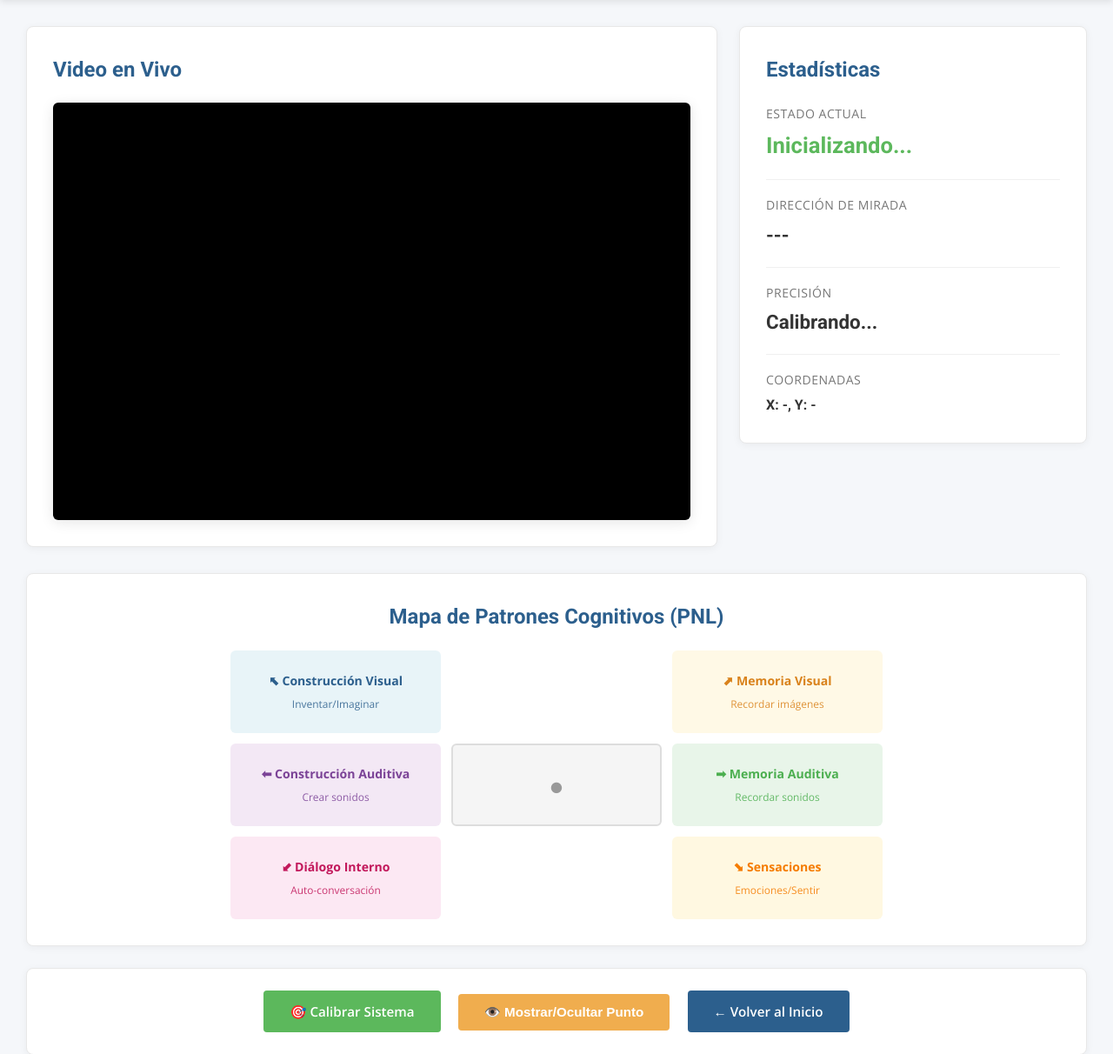
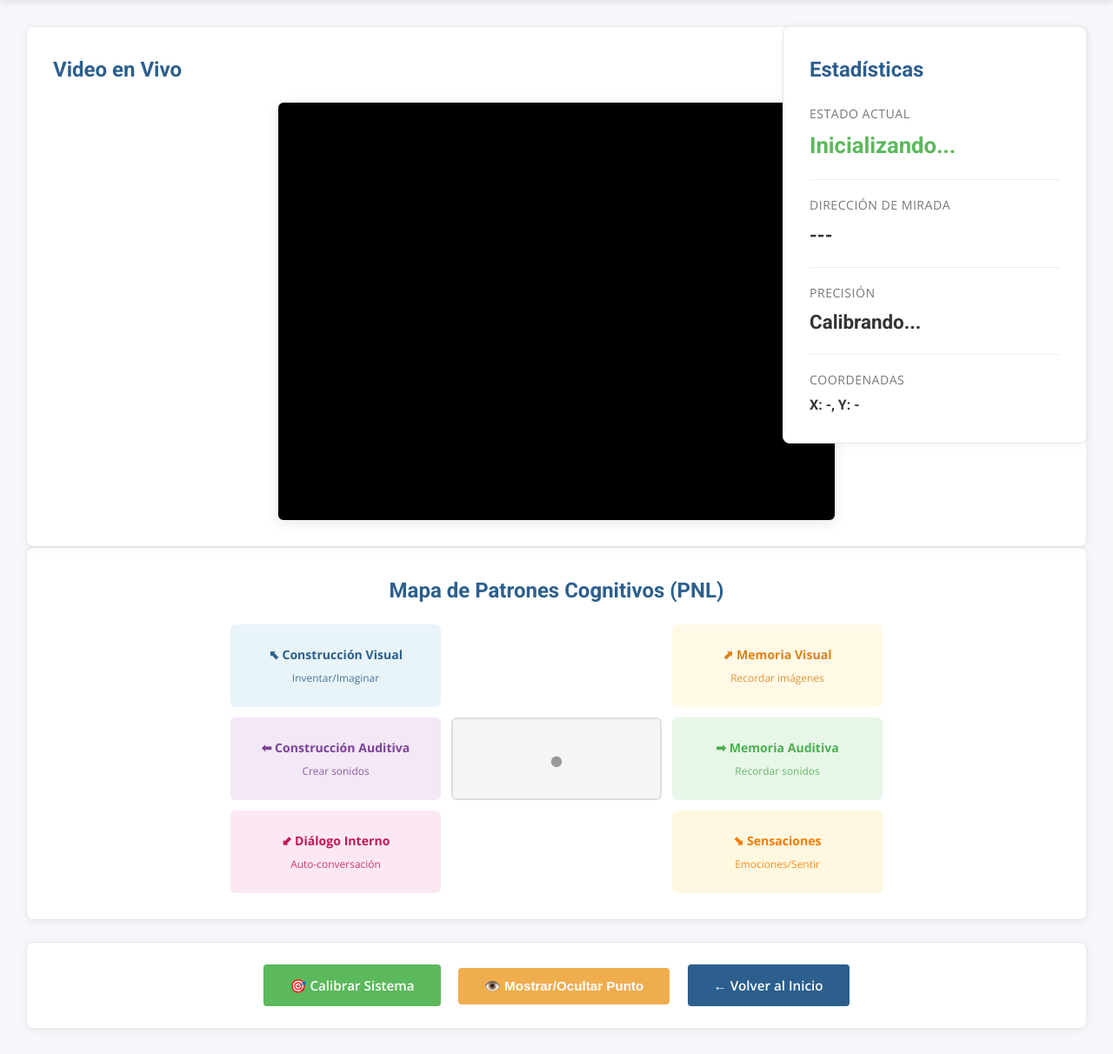
Before and after one commit to asael2/liderame, a Flask app: page /gaze in a window 1280 px wide. Shown: the part 170-1382 px from the top of the page at 87% size. Run offline with Flask 3, Linux system fonts and the light colour scheme; some libraries are stand-ins or nearby versions.

Commit message:
Change video size

```diff
--- a/templates/gaze.html
+++ b/templates/gaze.html
@@ -80,12 +80,16 @@
         }
 
         /* Video Section */
+        .videoArea{
+            position: relative;
+        }
         .video-section {
             background: white;
             border-radius: 8px;
             padding: 30px;
             box-shadow: 0 2px 10px rgba(0,0,0,0.05);
             border: 1px solid #e8e8e8;
+            position: relative;
         }
 
         .video-section h2 {
@@ -104,6 +108,8 @@
             box-shadow: 0 3px 15px rgba(0,0,0,0.1);
             overflow: hidden;
             min-height: 480px;
+            max-width: 640px;
+            margin: auto;
         }
 
         #webgazerVideoFeed {
@@ -142,6 +148,10 @@
             box-shadow: 0 2px 10px rgba(0,0,0,0.05);
             border: 1px solid #e8e8e8;
             height: fit-content;
+            position: absolute;
+            width: 350px;
+            top: 0;
+            right: 0;
         }
 
         .stats-panel h2 {
@@ -397,7 +407,7 @@
         <div id="statusMessage" class="status-message"></div>
 
         <!-- Grid Layout: Video + Stats -->
-        <div class="grid-layout">
+        <div class="videoArea">
             <!-- Video Stream -->
             <div class="video-section">
                 <h2>Video en Vivo</h2>
@@ -426,8 +436,8 @@
                         <div class="stat-value" id="coordinates" style="font-size: 1em;">X: -, Y: -</div>
                     </div>
             </div>
+
         </div>
-
         <!-- PNL Pattern Grid -->
         <div class="pnl-grid-container">
             <h2>Mapa de Patrones Cognitivos (PNL)</h2>
```
Lines whose indentation alone changed are shown as unchanged.
